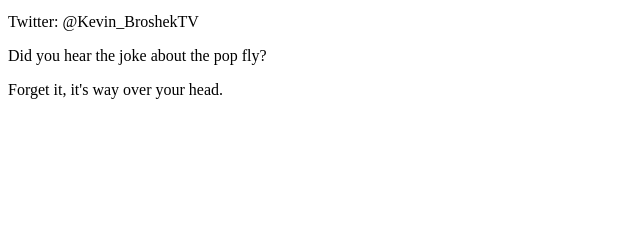
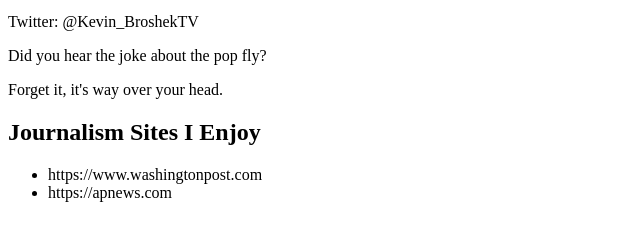
Before and after one commit to J4502-SS21/kevinbroshek, a plain HTML site: page index.html in a window 1280 px wide. Shown: the part 101-342 px from the top of the page, without its empty margins (0-640 px from the left). Drawn offline with Linux system fonts and the light colour scheme.

Commit message:
Added unordered list

```diff
--- a/index.html
+++ b/index.html
@@ -19,5 +19,14 @@
 <p>Did you hear the joke about the pop fly?</p>
 <p>Forget it, it's way over your head.</p>
 
+
+<h2>Journalism Sites I Enjoy</h2>
+<ul>
+  <li>https://www.washingtonpost.com</li>
+  <li>https://apnews.com</li>
+  </ul>
+
+
 </body>
+
 </html>
```
